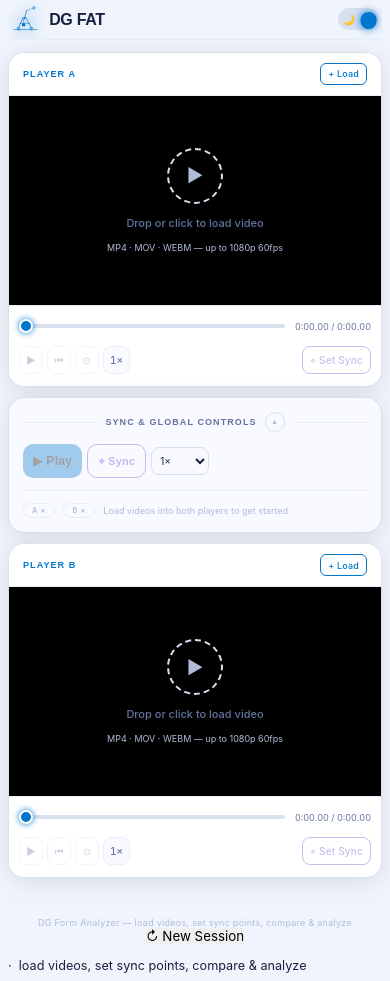
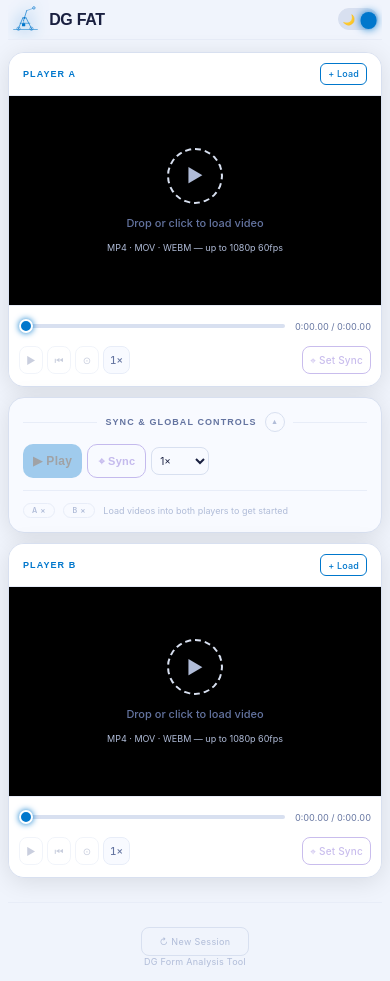
Before and after one commit to andysmartdev/Disc-Golf-Form-Analysis-Tool, a React (Vite) app: page / in a window 390 px wide. Built offline with nearby package versions, Linux system fonts and the light colour scheme; a web font is replaced by a local one.

Commit message:
mibile refresh button

```diff
--- a/src/App.css
+++ b/src/App.css
@@ -120,6 +120,14 @@
   color: var(--text-dim);
   text-align: center;
   letter-spacing: 0.03em;
+  display: flex;
+  flex-direction: column;
+  justify-content: center;
+  align-items: center;
+}
+.app-footer__new-session {
+  /* Hidden on desktop — pull-to-refresh works fine there */
+  display: none;
 }
 
 /* ── Responsive: tablet ──────────────────────────── */
@@ -144,4 +152,28 @@
   .app-header__sub { display: none; }
   .app-main { gap: 10px; }
   .global-controls { padding: 14px; }
+
+  /* New Session button — mobile only, tucked at the bottom of the footer */
+  .app-footer__new-session {
+    display: inline-flex;
+    align-items: center;
+    gap: 4px;
+    margin-top: 10px;
+    padding: 8px 18px;
+    border-radius: 8px;
+    border: 1px solid var(--border);
+    background: transparent;
+    color: var(--text-dim);
+    font-size: var(--fs-xs);
+    letter-spacing: 0.04em;
+    cursor: pointer;
+    /* Needs its own touch-action since body has touch-action:manipulation */
+    touch-action: manipulation;
+    transition: color 0.2s, border-color 0.2s;
+  }
+  .app-footer__new-session:hover,
+  .app-footer__new-session:active {
+    color: var(--text);
+    border-color: var(--text-dim);
+  }
 }
--- a/src/App.tsx
+++ b/src/App.tsx
@@ -174,22 +174,21 @@ export default function App() {
             drawing={drawingRight} onClearBoth={handleClearBothDrawings} />
         </div>
       </main>
-
       {/* ── Footer ── */}
       <footer className="app-footer">
-        <span>DG Form Analyzer — load videos, set sync points, compare &amp; analyze</span>
         {/* Mobile-only: hard reload because pull-to-refresh is intentionally disabled */}
         <button
           className="app-footer__new-session"
-          onClick={() => window.location.reload()}
+          onClick={() => window.location.reload}
           title="Clear all loaded videos and start a fresh session"
         >
           &#8635;&nbsp;New Session
         </button>
+        <span>
+          <KeyboardHelp isOpen={showHelp} onClose={() => setShowHelp(false)} />
+          DG Form Analysis Tool
+        </span>
       </footer>
-
-      {/* ── Keyboard help modal ── */}
-      <span><KeyboardHelp isOpen={showHelp} onClose={() => setShowHelp(false)} />·  load videos, set sync points, compare &amp; analyze</span>
     </div>
   );
 }
```
